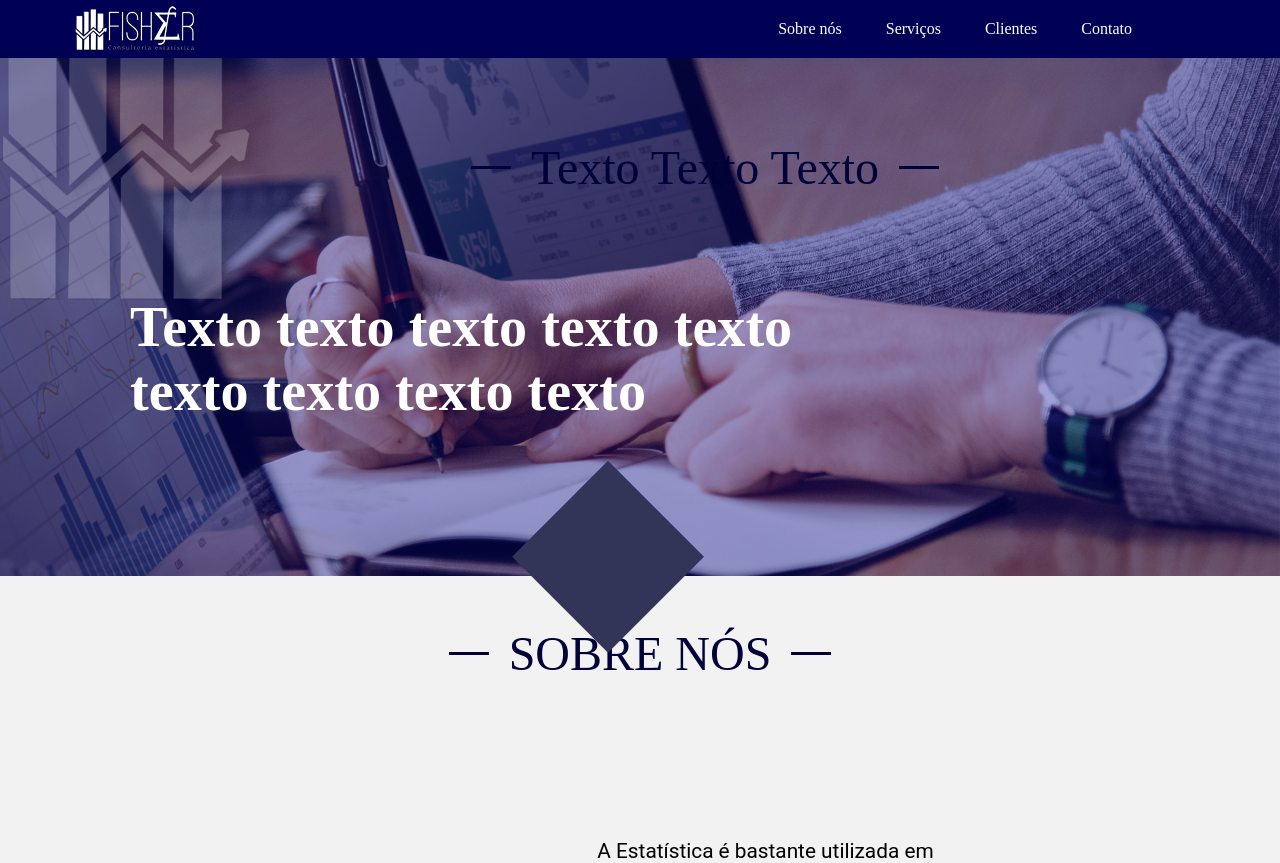
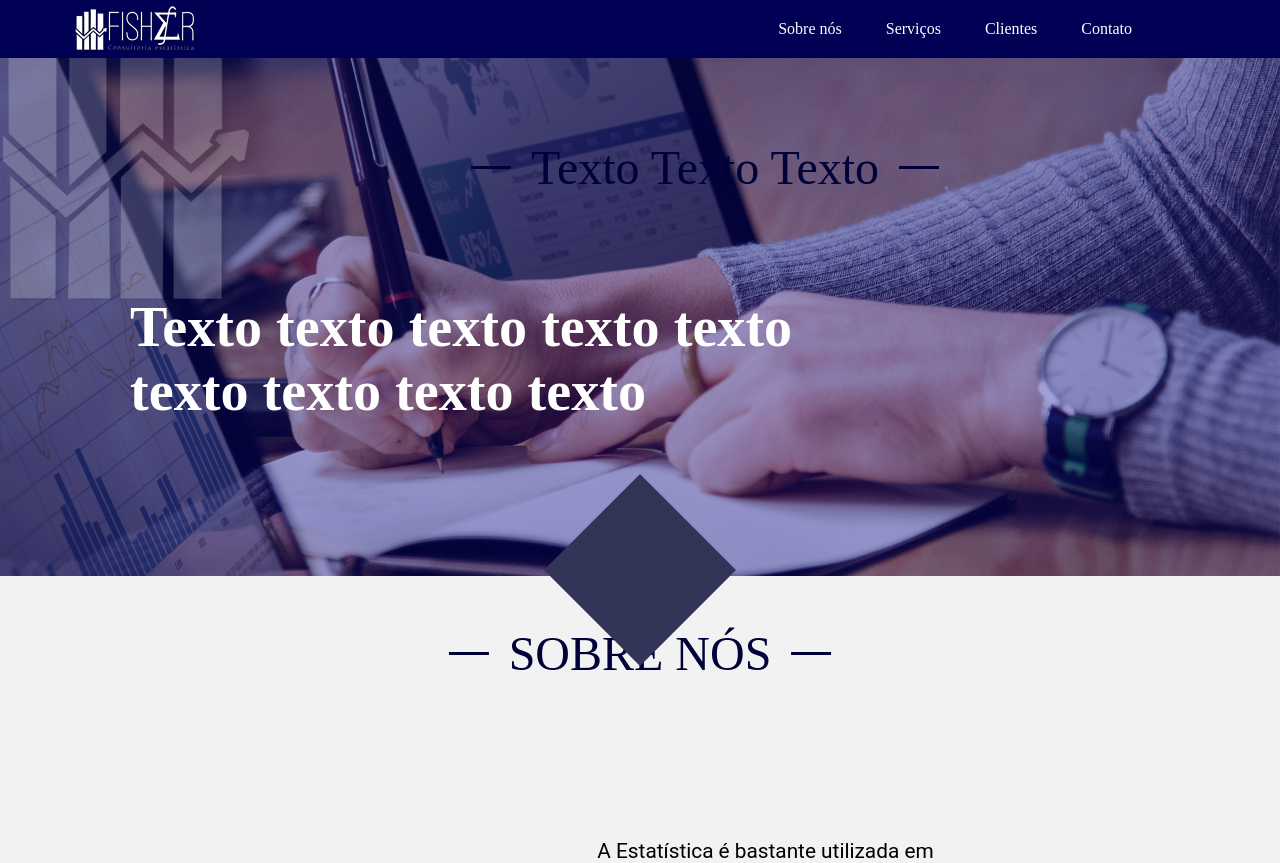
Before and after one commit to citi-onboarding/fisher, a Django app: page / in a window 1280 px wide. Shown: the top 863 px of the page. Run offline with Django 3.2, Linux system fonts and the light colour scheme; some libraries are stand-ins or nearby versions; some web fonts are replaced.

Commit message:
losango desktop feito

```diff
--- a/core/static/css/banner.css
+++ b/core/static/css/banner.css
@@ -51,6 +51,16 @@
 
 }
 
+#pai-losango {
+  width: 100%;
+  position: absolute;
+  display: flex;
+  flex-direction: row;
+  align-items: center;
+  justify-content: center;
+  bottom: -90px;
+}
+
 #losango-banner {
   width: 15vw;
   height: 15vw;
@@ -59,7 +69,7 @@
   left: 40%;
   right: 40%;
   z-index: 3;
-  position: absolute;
+
   background-color: #323458;
   -webkit-clip-path: polygon(50% 0%, 100% 50%, 50% 100%, 0% 50%);
   clip-path: polygon(50% 0%, 100% 50%, 50% 100%, 0% 50%);
--- a/core/templates/home.html
+++ b/core/templates/home.html
@@ -75,7 +75,7 @@
             <h3>Texto texto texto texto texto texto texto texto texto</h3>
             </div>
         </div>
-         <div id="losango-banner"></div>
+        <div id="pai-losango"> <div id="losango-banner"></div> </div>
         </div>
 
 
```
